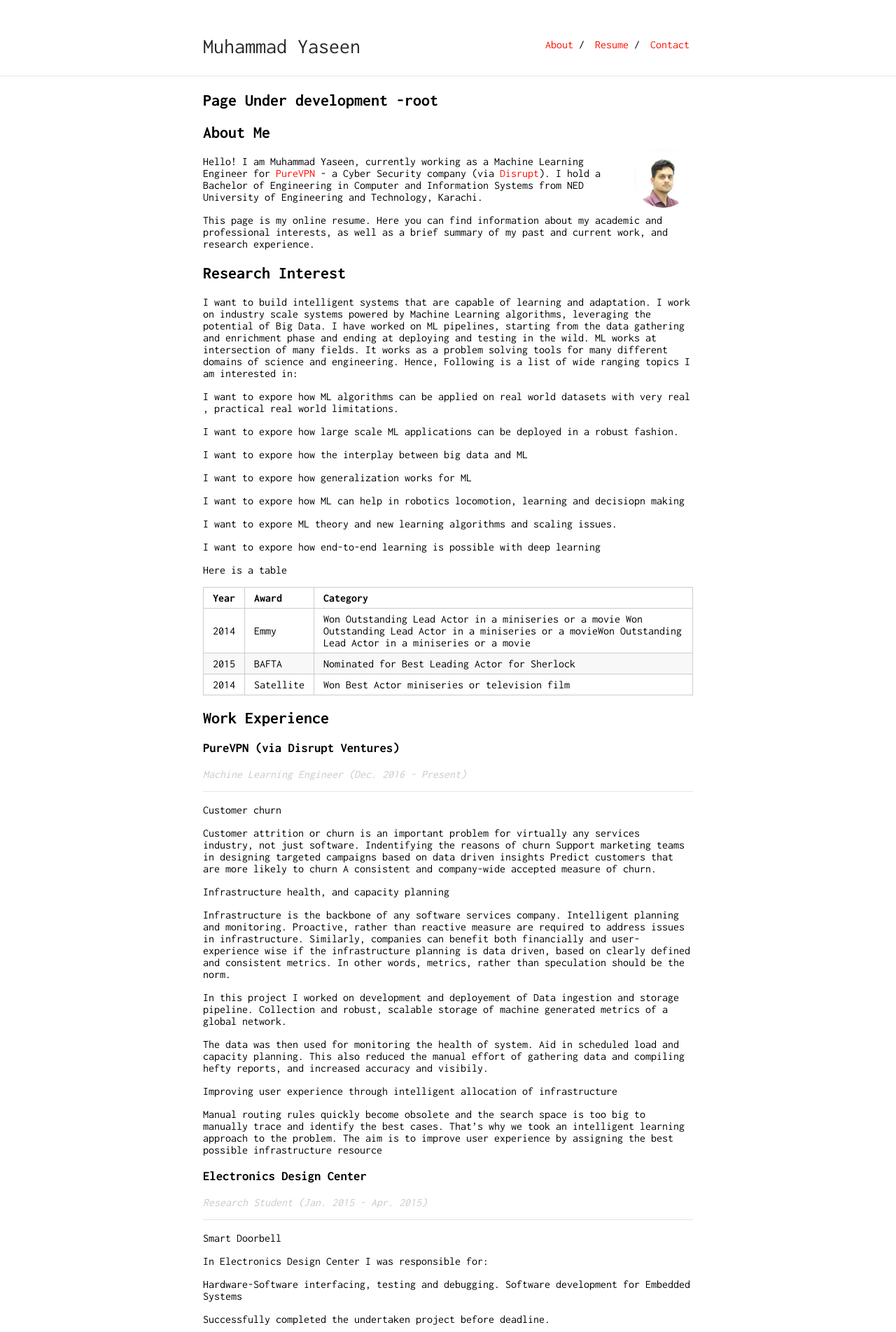
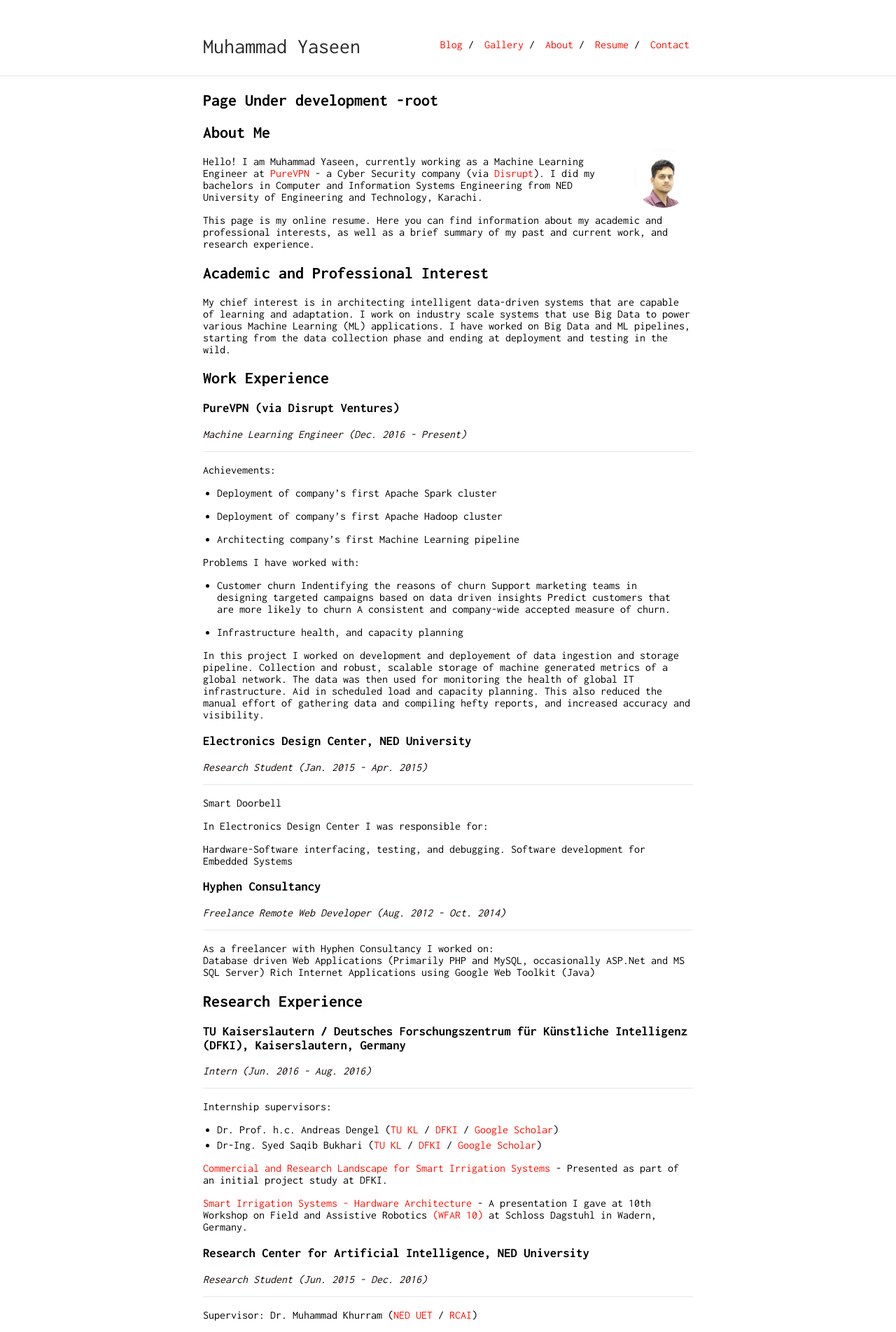
Before and after one commit to muhammadyaseen/muhammadyaseen.github.io, a Jekyll site: the page built from index.md, in a window 1280 px wide. Shown: the top 1904 px of the page at 70% size. Built offline with Jekyll 4.4.1, drawn with Linux system fonts in a browser that asks for light colours; our own code applies the rules of GitHub Pages for plain Markdown files; some of the changed text lies outside the part shown.

Commit message:
researcher themer content added

```diff
--- a/_layouts/default.html
+++ b/_layouts/default.html
@@ -78,6 +78,10 @@
             <div class="container content contact">
                 {{ content }}
             </div>
+        {% else if page.is_gallery == true %}
+            <div class="container content gallery">
+                {{ content }}
+            </div>
         {% else %}
             <div class="container content">
                 {{ content }}
--- a/_sass/_style.scss
+++ b/_sass/_style.scss
@@ -101,7 +101,7 @@ hr {
  */
 
 .jobposition {
-	color: #cacaca;
+	color: #110503;
 	font-style: italic;
 }
 
@@ -110,6 +110,14 @@ a.ext-link-a img.ext-link-img {
 	height: 12px;
 }
 
+.outstanding-box {
+    // border: 1px solid red;
+    padding: 7px;
+    -webkit-box-shadow: 0px 0px 7px 2px rgba(201,201,201,1);
+    -moz-box-shadow: 0px 0px 7px 2px rgba(201,201,201,1);
+    box-shadow: 0px 0px 7px 2px rgba(201,201,201,1);
+}
+
 .ext-link-a {
 
 }
--- a/index.md
+++ b/index.md
@@ -7,37 +7,13 @@ layout: default
 
 <img class="profile-picture" src="yaseen.jpg">
 
-Hello! I am Muhammad Yaseen, currently working as a Machine Learning Engineer for [PureVPN](http://www.purevpn.com) - a Cyber Security company (via [Disrupt](http://www.disrupt.com/platform)). I hold a Bachelor of Engineering in Computer and Information Systems from NED University of Engineering and Technology, Karachi.
+Hello! I am Muhammad Yaseen, currently working as a Machine Learning Engineer at [PureVPN](http://www.purevpn.com) - a Cyber Security company (via [Disrupt](http://www.disrupt.com/platform)). I did my bachelors in Computer and Information Systems Engineering from NED University of Engineering and Technology, Karachi.
 
 This page is my online resume. Here you can find information about my academic and professional interests, as well as a brief summary of my past and current work, and research experience.
 
-## Research Interest
+## Academic and Professional Interest
 
-I want to build intelligent systems that are capable of learning and adaptation. I work on industry scale systems powered by Machine Learning algorithms, leveraging the potential of Big Data. I have worked on ML pipelines, starting from the data gathering and enrichment phase and ending at deploying and testing in the wild.
-ML works at intersection of many fields. It works as a problem solving tools for many different domains of science and engineering. Hence, Following is a list of wide ranging topics I am interested in:
-
-I want to expore how ML algorithms can be applied on real world datasets with very real , practical real world limitations.
-
-I want to expore how large scale ML applications can be deployed in a robust fashion.
-
-I want to expore how the interplay between big data and ML
-
-I want to expore how generalization works for ML
-
-I want to expore how ML can help in robotics locomotion, learning and decisiopn making
-
-I want to expore ML theory and new learning algorithms and scaling issues.
-
-I want to expore how end-to-end learning is possible with deep learning
-
-Here is a table
-
-Year | Award | Category
------|-------|--------
-2014 | Emmy  | Won Outstanding Lead Actor in a miniseries or a movie Won Outstanding Lead Actor in a miniseries or a movieWon Outstanding Lead Actor in a miniseries or a movie
-2015 | BAFTA | Nominated for Best Leading Actor for Sherlock
-2014 | Satellite | Won Best Actor miniseries or television film
-
+My chief interest is in architecting intelligent data-driven systems that are capable of learning and adaptation. I work on industry scale systems that use Big Data to power various Machine Learning (ML) applications. I have worked on Big Data and ML pipelines, starting from the data collection phase and ending at deployment and testing in the wild.
 
 ## Work Experience
 
@@ -47,31 +23,28 @@ Year | Award | Category
 <span class="jobposition">Machine Learning Engineer (Dec. 2016 - Present)</span>
 
 ---
+Achievements:
 
-Customer churn
+* Deployment of company's first Apache Spark cluster
 
-Customer attrition or churn is an important problem for virtually any services industry, not just software.
+* Deployment of company's first Apache Hadoop cluster
+
+* Architecting company's first Machine Learning pipeline
+
+Problems I have worked with:
+
+* Customer churn
 Indentifying the reasons of churn
 Support marketing teams in designing targeted campaigns based on data driven insights
 Predict customers that are more likely to churn
 A consistent and company-wide accepted measure of churn.
 
 
-Infrastructure health, and capacity planning
+* Infrastructure health, and capacity planning
 
-Infrastructure is the backbone of any software services company. Intelligent planning and monitoring. Proactive, rather than reactive measure are required to address issues in infrastructure. Similarly, companies can benefit both financially and user-experience wise if the infrastructure planning is data driven, based on clearly defined and consistent metrics. In other words, metrics, rather than speculation should be the norm.
+In this project I worked on development and deployement of data ingestion and storage pipeline. Collection and robust, scalable storage of machine generated metrics of a global network. The data was then used for monitoring the health of global IT infrastructure. Aid in scheduled load and capacity planning. This also reduced the manual effort of gathering data and compiling hefty reports, and increased accuracy and visibility.
 
-In this project I worked on development and deployement of Data ingestion and storage pipeline. Collection and robust, scalable storage of machine generated metrics of a global network.
-
-The data was then used for monitoring the health of system. Aid in scheduled load and capacity planning. This also reduced the manual effort of gathering data and compiling hefty reports, and increased accuracy and visibily.
-
-
-Improving user experience through intelligent allocation of infrastructure
-
-Manual routing rules quickly become obsolete and the search space is too big to manually trace and identify the best cases. That's why we took an intelligent learning approach to the problem.
-The aim is to improve user experience by assigning the best possible infrastructure resource
-
-### Electronics Design Center
+### Electronics Design Center, NED University
 
 <span class="jobposition">Research Student (Jan. 2015 - Apr. 2015)</span>
 
@@ -81,26 +54,23 @@ Smart Doorbell
 
 In Electronics Design Center I was responsible for:
 
-Hardware-Software interfacing, testing and debugging.
+Hardware-Software interfacing, testing, and debugging.
 Software development for Embedded Systems
-
-Successfully completed the undertaken project before deadline.
 
 ### Hyphen Consultancy
 
-<span class="jobposition">Freelance Web Developer (Aug. 2012 - Oct. 2014)</span>
+<span class="jobposition">Freelance Remote Web Developer (Aug. 2012 - Oct. 2014)</span>
 
 ---
 
-At Hyphen Consultancy, I have worked on:
-Database driven Web Applications
-Rich Internet Applications
-Google Web Toolkit (Java), ASP.NET MVC, jQuery, PHP, HTML and CSS.
+As a freelancer with Hyphen Consultancy I worked on:
+Database driven Web Applications (Primarily PHP and MySQL, occasionally ASP.Net and MS SQL Server)
+Rich Internet Applications using Google Web Toolkit (Java)
 
 
 ## Research Experience
 
-### Deutsches Forschungszentrum für Künstliche Intelligenz (DFKI), Kaiserslautern, Germany
+### TU Kaiserslautern / Deutsches Forschungszentrum für Künstliche Intelligenz (DFKI), Kaiserslautern, Germany
 
 <span class="jobposition">Intern (Jun. 2016 - Aug. 2016)</span>
 
@@ -110,73 +80,71 @@ Internship supervisors:
 - Dr. Prof. h.c. Andreas Dengel ([TU KL](http://agd.informatik.uni-kl.de/team/lehre/prof-dr-prof-hc-andreas-dengel/) / [DFKI](https://www.dfki.de/web/kontakt/mitarbeiter?uid=ande00) / [Google Scholar](https://scholar.google.com/citations?user=p3YP0DMAAAAJ&hl=en))
 - Dr-Ing. Syed Saqib Bukhari ([TU KL](http://agd.informatik.uni-kl.de/team/lehre/dr-saquib-bukhari/) / [DFKI](http://dfki.de/~bukhari/) / [Google Scholar](https://scholar.google.com/citations?user=q3ecbfMAAAAJ&hl=en))
 
-[Commercial and Research Landscape for Smart Irrigation Systems](https://www.slideshare.net/MuhammadYaseenAftab1/commercial-research-landscape-for-smart-irrigation-systems)
+[Commercial and Research Landscape for Smart Irrigation Systems](https://www.slideshare.net/MuhammadYaseenAftab1/commercial-research-landscape-for-smart-irrigation-systems) - Presented as part of an initial project study at DFKI.
 
-[Smart Irrigation Systems - Hardware Architecture](https://www.slideshare.net/MuhammadYaseenAftab1/smart-irrigation-system-hardware-architecture-for-warm-project)
+[Smart Irrigation Systems - Hardware Architecture](https://www.slideshare.net/MuhammadYaseenAftab1/smart-irrigation-system-hardware-architecture-for-warm-project) - A presentation I gave at 10th Workshop on Field and Assistive Robotics [(WFAR 10)](https://agrosy.informatik.uni-kl.de/en/conferences/wfar/wfar10/) at Schloss Dagstuhl in Wadern, Germany.
 
-### Research Center for Artificial Intelligence, NED University,
+### Research Center for Artificial Intelligence, NED University
 
-<span class="jobposition">Research Student</span>
+<span class="jobposition">Research Student (Jun. 2015 - Dec. 2016)</span>
 
 ---
 
 Supervisor: Dr. Muhammad Khurram ([NED UET](http://www.neduet.edu.pk/cise/mkhurram.html) / [RCAI](http://rcai.pk/ResearchCenterAI/ourteam/director.html))
 
-I was among the first members of newly formed RCAI (formerly KFRL) established at NED Unviersity. While at RCAI I worked mainly on projects related to Internet of Things (IoT) technology.
+I was among the first members of newly formed RCAI (formerly KFRL) established at NED Unviersity. While at RCAI I worked mainly on projects leveraging the Internet of Things (IoT) technology.
 
-Smart Agriculture [link](http://rcai.pk/ResearchCenterAI/project/pp1.html)
+* Smart Agriculture [link](http://rcai.pk/ResearchCenterAI/project/pp1.html)
 
 
-Smart Warehouse [link](http://rcai.pk/ResearchCenterAI/project/p4.html)
+* Smart Warehouse [link](http://rcai.pk/ResearchCenterAI/project/p4.html)
 
 
-Oximeter [link](http://rcai.pk/ResearchCenterAI/project/p8.html)
+* Oximeter [link](http://rcai.pk/ResearchCenterAI/project/p8.html)
 
 
 [A Smart Safety Gadget for Avoiding Accidents in Warehouse Environment](https://www.slideshare.net/MuhammadYaseenAftab1/a-smart-safety-gadget-for-avoiding-accidents-in-warehouse-environment)
 
 ## I have programming experience in:
 
-* HTML/CSS/jQuery
+* Python
+* Java
 * C/C++
-* C#
-* Java
+* C#, ASP.Net MVC
 * PHP
-* Python
+* HTML, CSS, and jQuery
 * Experience with Version Control Systems e.g. Git
-* Experience with Linux based OS (first hand experience with CentOS, LinuxMint, and Ubuntu)
+* Experience with Linux (first hand experience with CentOS, Linux Mint, and Ubuntu)
 
 ## BigData and ML Tools I have worked with
 
+* Apache Hadoop
 * Apache Spark
 * Apache Flume
-* Apache Hadoop
-* Elasticsearch, Kibana
-* Keras, Tensorflow, SciKit Learn, Theano
+* Elasticsearch and Kibana
+* Keras, Tensorflow, SciKit Learn
 
 ## Online Courses and Certifications
 
-I believe in self-learning yada yada
+* Machine Learning by Andrew Ng <a class="ext-link-a" href="https://www.coursera.org/learn/machine-learning"><img class="ext-link-img" src="./images/ext-link.png" /></a>
+* Taming Big Data with Apache Spark and Python <a class="ext-link-a" href="https://www.udemy.com/taming-big-data-with-apache-spark-hands-on"><img class="ext-link-img" src="./images/ext-link.png" /></a>
+* Deep Learning: RNN in Python <a class="ext-link-a" href="https://www.udemy.com/deep-learning-recurrent-neural-networks-in-python"><img class="ext-link-img" src="./images/ext-link.png" /></a>
+* Hadoop Platform and Application Framework <a class="ext-link-a" href="https://www.coursera.org/learn/hadoop"><img class="ext-link-img" src="./images/ext-link.png" /></a>
+* Bayesian Statistics: From Concepts to Data Analysis <a class="ext-link-a" href="https://www.coursera.org/learn/bayesian-statistics"><img class="ext-link-img" src="./images/ext-link.png" /></a>
+* Complete Guide to Elasticsearch <a class="ext-link-a" href="https://www.udemy.com/elasticsearch-complete-guide"><img class="ext-link-img" src="./images/ext-link.png" /></a>
+* Artificial Intelligence: Reinforcement Learning in Python <a class="ext-link-a" href="https://www.udemy.com/deep-learning-recurrent-neural-networks-in-python"><img class="ext-link-img" src="./images/ext-link.png" /></a>
+* Intodcution to Mathematical Thinking <a class="ext-link-a" href="https://www.coursera.org/course/maththink"><img class="ext-link-img" src="./images/ext-link.png" /></a>
 
-* Machine Learning by Andrew Ng <a class="ext-link-a" href="https://www.coursera.org/learn/machine-learning"><img class="ext-link-img" src="./images/ext-link.png" /></a> [(link)](https://www.coursera.org/learn/machine-learning)
-* Taming Big Data with Apache Spark and Python <a class="ext-link-a" href="https://www.udemy.com/taming-big-data-with-apache-spark-hands-on"><img class="ext-link-img" src="./images/ext-link.png" /></a> [(link)](https://www.udemy.com/taming-big-data-with-apache-spark-hands-on)
-* Deep Learning: RNN in Python <a class="ext-link-a" href="https://www.udemy.com/deep-learning-recurrent-neural-networks-in-python"><img class="ext-link-img" src="./images/ext-link.png" /></a> [(link)](https://www.udemy.com/deep-learning-recurrent-neural-networks-in-python)
-* Hadoop Platform and Application Framework <a class="ext-link-a" href="https://www.coursera.org/learn/hadoop"><img class="ext-link-img" src="./images/ext-link.png" /></a> [(link)](https://www.coursera.org/learn/hadoop)
-* Bayesian Statistics: From Concepts to Data Analysis <a class="ext-link-a" href="https://www.coursera.org/learn/bayesian-statistics"><img class="ext-link-img" src="./images/ext-link.png" /></a> [(link)](https://www.coursera.org/learn/bayesian-statistics)
-* Complete Guide to Elasticsearch <a class="ext-link-a" href="https://www.udemy.com/elasticsearch-complete-guide"><img class="ext-link-img" src="./images/ext-link.png" /></a> [(link)](https://www.udemy.com/elasticsearch-complete-guide)
-* Artificial Intelligence: Reinforcement Learning in Python <a class="ext-link-a" href="https://www.udemy.com/deep-learning-recurrent-neural-networks-in-python"><img class="ext-link-img" src="./images/ext-link.png" /></a> [(link)](https://www.udemy.com/deep-learning-recurrent-neural-networks-in-python)
-* Intodcution to Mathematical Thinking <a class="ext-link-a" href="https://www.coursera.org/course/maththink"><img class="ext-link-img" src="./images/ext-link.png" /></a> [(link)](https://www.coursera.org/course/maththink)
+## Scholarships, Honors, and Awards
 
-## Honors and Awards
-
-* Hamdard scholarship
-* Award B/bsek award/biek pos.
-* Position in ESA Mars Express Power Challenge https://kelvins.esa.int/mars-express-power-challenge/leaderboard/
-* Award C
-* Honor 2
-
-(participation in expo)
-(link to different slideshare presentations? or can add those links in relevant sections with project details)
+* 7th Position out of 140 in the graduating batch (top 5%)
+* Won ICT R&D Fund award for Final Year Project
+* Among top 10 in European Space Agency Mars Express Power Challenge https://kelvins.esa.int/mars-express-power-challenge/leaderboard/
+* 2nd Position at DICE Health Exhibition and Compition 2015
+* Hakim Mohammad Saeed Memorial Scholarship awarded by Hamdard Foundation Pakistan (for University studies, 2013-2017)
+* Certificate of Merit and Medal awarded by the Pricincipal of Adamjee Government Science College.
+* Hakim Mohammad Saeed Memorial Scholarship awarded by Hamdard Foundation Pakistan (for College studies, 2011-2012)
+* Cash Prize for Merit by Board of Seconday Education Karachi (12th Position in city wide annual exams).
 
 ## Online Lectures and Blogs I follow
 
@@ -185,14 +153,14 @@ I believe in self-learning yada yada
 * [Probabilistic Graphical Models](https://www.youtube.com/watch?v=WPSQfOkb1M8&list=PL50E6E80E8525B59C) - (by Prof. Daphne Koller, Stanford)
 * Cristopher Olah's [blog](http://colah.github.io/) / Andrej Karpathy's [blog](http://karpathy.github.io/)
 * [DeepMind](www.deepmind.com) / [OpenAI](www.openai.com)
-* ...more at [Awesome ML](https://github.com/josephmisiti/awesome-machine-learning)
-* Test <a class="ext-link-a" href="http://www.google.com"><img class="ext-link-img" src="./images/ext-link.png" /></a>
+* More resources at [Awesome ML](https://github.com/josephmisiti/awesome-machine-learning)
 
 ## Other Interests
 
 * History,
 * Philosophy (include courses),
-* Literature, Reading (link link), Writing
+* Astronomy and Astrophysics
+* Art & Literature, Reading (link link), Writing
 
 ## Contact
 
```
Also changed, not shown: _data/nav.yml (+7 -1 lines), gallery.md (added, +10 -0 lines), sherlock.jpg (deleted).
